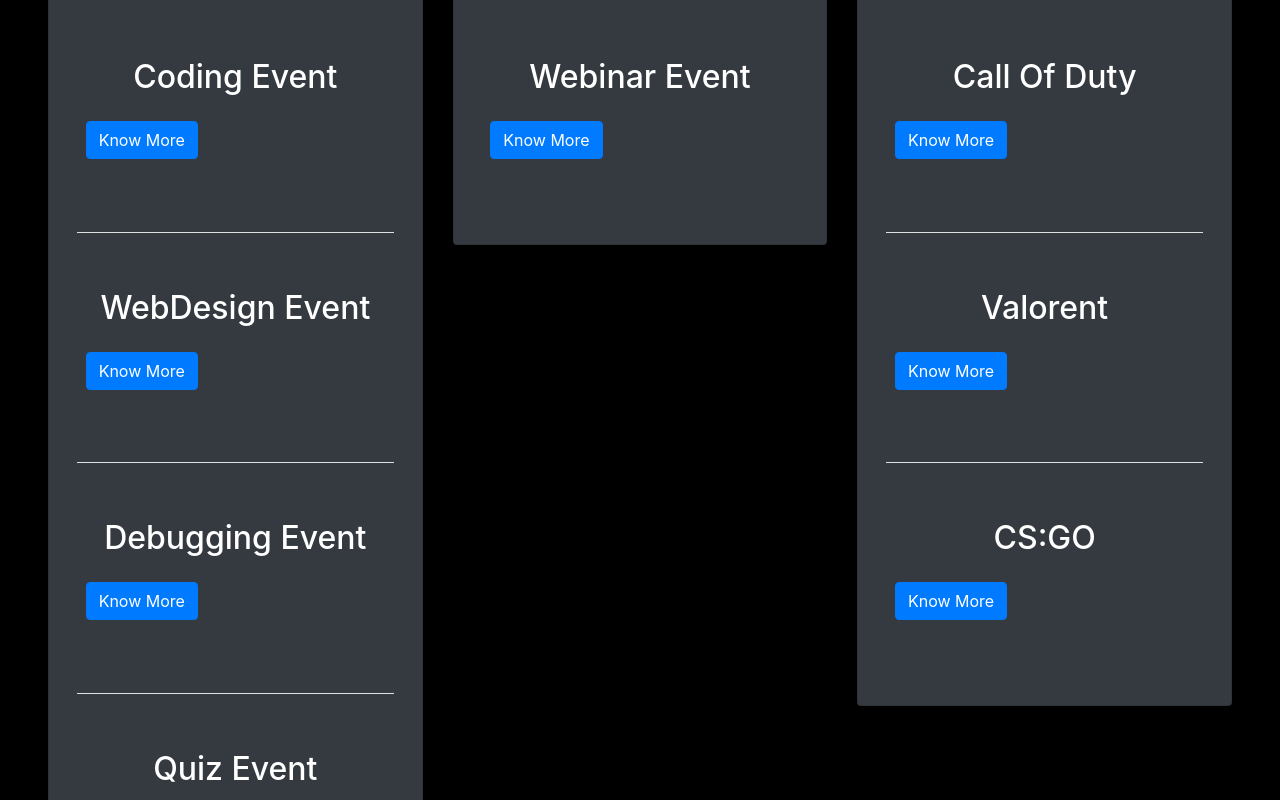
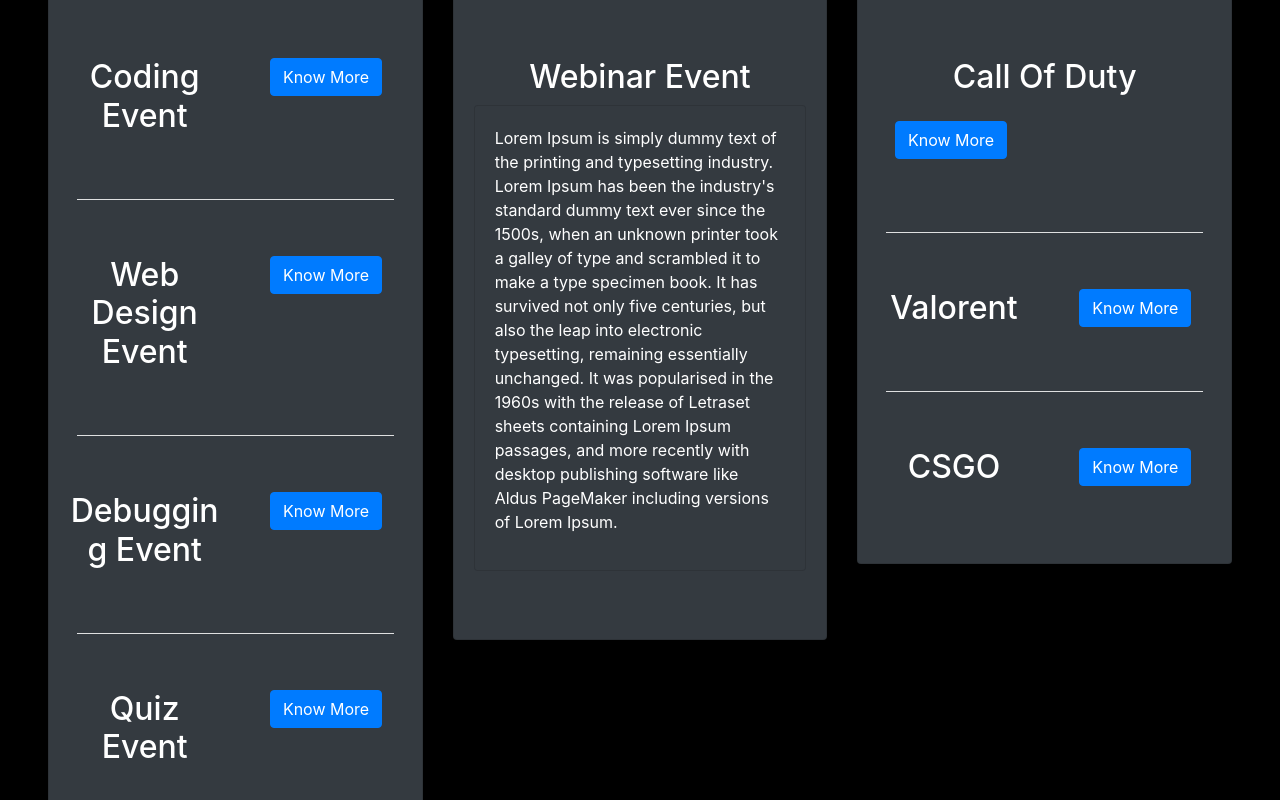
Before and after one commit to Mihir06121/TechNova, a React (Create React App) app: page / in a window 1280 px wide. Shown: the part 1880-2680 px from the top of the page. Built offline with nearby package versions, Linux system fonts and the light colour scheme.

Commit message:
EventUI changes

```diff
--- a/src/App.jsx
+++ b/src/App.jsx
@@ -7,14 +7,15 @@
 import Team from './components/Team';
 import Contact from './components/Contact';
 import AOS from'aos';
-import RulesCod from './components/Rules/Cod'
+import RulesCod from './components/Rules/Cod';
+import RulesCoding from './components/Rules/Coding'
 import { BrowserRouter as Router, Switch, Route } from 'react-router-dom';
 
 
  const App = () => {
 
-  let suggestion = "This site is still under development, stay tunned"
-  alert(suggestion)
+  // let suggestion = "This site is still under development, stay tunned"
+  // alert(suggestion)
 
     AOS.init({
       duration:'1200',
@@ -25,6 +26,9 @@
       <div>
         <Router>
           <Switch>
+            <Route path="/rulescoding">
+              <RulesCoding />
+            </Route>
             <Route path="/rulescod">
               <RulesCod />
             </Route>
--- a/src/components/Events/CallOfDuty.jsx
+++ b/src/components/Events/CallOfDuty.jsx
@@ -31,7 +31,7 @@
                         </p>
                         </CardBody>
                     </Card>
-                    <Link className="btn btn-primary" to="rulescod">Know More</Link>
+                    <Link className="btn btn-primary" to="/rulescod/" target="_blanck">Know More</Link>
                         <Button color="outline-primary" onClick={toggle} style={{ margin: '5%' }}>Close</Button>
             </Collapse>
         </div>
--- a/src/components/Events/Coding.jsx
+++ b/src/components/Events/Coding.jsx
@@ -1,6 +1,6 @@
 import React, { useState} from 'react'
-
-import { Collapse, Button, CardBody, Card, Table } from 'reactstrap';
+import { Link } from 'react-router-dom'
+import { Collapse, Button, CardBody, Card, Row, Col } from 'reactstrap';
 
 const Technical = () => {
 
@@ -10,12 +10,16 @@
     return(
 
         <div className="pt-5 pb-5" data-aos="fade-up" data-aos-delay="600" >
+            <Row>
+                <Col md="6">
                     <h2 align="center">
                         Coding Event
                     </h2>
-            <div>
-            </div>
-            <Button color="primary" onClick={toggle} style={{ margin: '5%' }}>Know More</Button>
+                </Col>
+                <Col align="center" md="6">
+                    <Button color="primary" onClick={toggle}>Know More</Button>
+                </Col>
+            </Row>
                 <Collapse isOpen={isOpen} align="center">
                     <Card className="bg-dark">
                         <CardBody style={{textAlign:"left"}}>
@@ -29,6 +33,7 @@
                             </p>
                         </CardBody>
                     </Card>
+                    <Link className="btn btn-primary" to="/rulescoding" target="_blanck">Know More</Link>
                         <Button color="outline-primary" onClick={toggle} style={{ margin: '5%' }}>Close</Button>
             </Collapse>
         </div>
--- a/src/components/Events/Csgo.jsx
+++ b/src/components/Events/Csgo.jsx
@@ -1,6 +1,6 @@
 import React, { useState} from 'react'
 
-import { Collapse, Button, CardBody, Card, Table } from 'reactstrap';
+import { Collapse, Button, CardBody, Card, Row, Col } from 'reactstrap';
 
 const Csgo = () => {
 
@@ -10,12 +10,16 @@
     return(
 
         <div className="pt-5 pb-5" data-aos="fade-up" data-aos-delay="600" >
-            <h2 align="center">
-                CS:GO
-            </h2>
-            <div>
-            </div>
-            <Button color="primary" onClick={toggle} style={{ margin: '5%' }}>Know More</Button>
+        <Row>
+            <Col md="6">
+                <h2 align="center">
+                    CSGO
+                </h2>
+            </Col>
+            <Col align="center" md="6">
+                <Button color="primary" onClick={toggle}>Know More</Button>
+            </Col>
+        </Row>
                 <Collapse isOpen={isOpen} align="center">
                     <Card className="bg-dark">
                         <CardBody style={{textAlign:"left"}}>
--- a/src/components/Events/Debugging.jsx
+++ b/src/components/Events/Debugging.jsx
@@ -1,6 +1,6 @@
 import React, { useState} from 'react'
 
-import { Collapse, Button, CardBody, Card } from 'reactstrap';
+import { Collapse, Button, CardBody, Card, Row, Col } from 'reactstrap';
 
 const Debugging = () => {
 
@@ -10,12 +10,16 @@
     return(
 
         <div className="pt-5 pb-5" data-aos="fade-up" data-aos-delay="600" >
-            <h2 align="center">
-                Debugging Event
-            </h2>
-            <div>
-            </div>
-            <Button color="primary" onClick={toggle} style={{ margin: '5%' }}>Know More</Button>
+        <Row>
+            <Col md="6">
+                <h2 align="center">
+                    Debugging Event
+                </h2>
+            </Col>
+            <Col align="center" md="6">
+                <Button color="primary" onClick={toggle}>Know More</Button>
+            </Col>
+        </Row>
                 <Collapse isOpen={isOpen} align="center">
                     <Card className="bg-dark">
                         <CardBody style={{textAlign:"left"}}>
--- a/src/components/Events/Quiz.jsx
+++ b/src/components/Events/Quiz.jsx
@@ -1,6 +1,6 @@
 import React, { useState} from 'react'
 
-import { Collapse, Button, CardBody, Card, Table } from 'reactstrap';
+import { Collapse, Button, CardBody, Card, Row, Col } from 'reactstrap';
 
 const Quiz = () => {
 
@@ -10,12 +10,16 @@
     return(
 
         <div className="pt-5 pb-5" data-aos="fade-up" data-aos-delay="600" >
-            <h2 align="center">
-                Quiz Event
-            </h2>
-            <div>
-            </div>
-            <Button color="primary" onClick={toggle} style={{ margin: '5%' }}>Know More</Button>
+        <Row>
+            <Col md="6">
+                <h2 align="center">
+                    Quiz Event
+                </h2>
+            </Col>
+            <Col align="center" md="6">
+                <Button color="primary" onClick={toggle}>Know More</Button>
+            </Col>
+        </Row>
                 <Collapse isOpen={isOpen} align="center">
                     <Card className="bg-dark">
                         <CardBody style={{textAlign:"left"}}>
--- a/src/components/Events/Valorent.jsx
+++ b/src/components/Events/Valorent.jsx
@@ -1,6 +1,6 @@
 import React, { useState} from 'react'
 
-import { Collapse, Button, CardBody, Card, Table } from 'reactstrap';
+import { Collapse, Button, CardBody, Card, Row, Col } from 'reactstrap';
 
 const Valorent = () => {
 
@@ -10,12 +10,16 @@
     return(
 
         <div className="pt-5 pb-5" data-aos="fade-up" data-aos-delay="600" >
-            <h2 align="center">
-                Valorent
-            </h2>
-            <div>
-            </div>
-            <Button color="primary" onClick={toggle} style={{ margin: '5%' }}>Know More</Button>
+        <Row>
+            <Col md="6">
+                <h2 align="center">
+                    Valorent
+                </h2>
+            </Col>
+            <Col align="center" md="6">
+                <Button color="primary" onClick={toggle}>Know More</Button>
+            </Col>
+        </Row>
                 <Collapse isOpen={isOpen} align="center">
                     <Card className="bg-dark">
                         <CardBody style={{textAlign:"left"}}>
--- a/src/components/Events/WebDesign.jsx
+++ b/src/components/Events/WebDesign.jsx
@@ -1,6 +1,6 @@
 import React, { useState} from 'react'
 
-import { Collapse, Button, CardBody, Card, Table } from 'reactstrap';
+import { Collapse, Button, CardBody, Card, Row, Col } from 'reactstrap';
 
 const WebDesign = () => {
 
@@ -10,12 +10,16 @@
     return(
 
         <div className="pt-5 pb-5" data-aos="fade-up" data-aos-delay="600" >
-            <h2 align="center">
-                WebDesign Event
-            </h2>
-            <div>
-            </div>
-            <Button color="primary" onClick={toggle} style={{ margin: '5%' }}>Know More</Button>
+        <Row>
+            <Col md="6">
+                <h2 align="center">
+                    Web Design Event
+                </h2>
+            </Col>
+            <Col align="center" md="6">
+                <Button color="primary" onClick={toggle}>Know More</Button>
+            </Col>
+        </Row>
                 <Collapse isOpen={isOpen} align="center">
                     <Card className="bg-dark">
                         <CardBody style={{textAlign:"left"}}>
--- a/src/components/Events/Webinar.jsx
+++ b/src/components/Events/Webinar.jsx
@@ -1,11 +1,8 @@
-import React, { useState} from 'react'
+import React from 'react'
 
-import { Collapse, Button, CardBody, Card, Table } from 'reactstrap';
+import {  Button, CardBody, Card } from 'reactstrap';
 
 const Webinar = () => {
-
-    const [isOpen, setIsOpen] = useState(false);
-    const toggle = () => setIsOpen(!isOpen);
 
     return(
 
@@ -13,10 +10,6 @@
             <h2 align="center">
                 Webinar Event
             </h2>
-            <div>
-            </div>
-            <Button color="primary" onClick={toggle} style={{ margin: '5%' }}>Know More</Button>
-                <Collapse isOpen={isOpen} align="center">
                     <Card className="bg-dark">
                         <CardBody style={{textAlign:"left"}}>
             <p>Lorem Ipsum is simply dummy text of the printing and typesetting industry.
@@ -29,8 +22,6 @@
                 </p>
                         </CardBody>
                     </Card>
-                        <Button color="outline-primary" onClick={toggle} style={{ margin: '5%' }}>Close</Button>
-            </Collapse>
         </div>
     )
 }
--- a/src/components/Rules/Cod.jsx
+++ b/src/components/Rules/Cod.jsx
@@ -1,9 +1,17 @@
-import React from 'react'
-import { Button, UncontrolledCollapse, Card, CardBody } from 'reactstrap'
+import React, {useState} from 'react'
+import { Button, Collapse,  CardBody } from 'reactstrap'
 
 const RuleCod = () => {
+    window.onbeforeunload = function () {
+        window.scrollTo(0, 0);
+    }
+
+
+    const [isOpen, setIsOpen] = useState(false);
+    const toggle = () => setIsOpen(!isOpen);
+
  return(
-     <div className="pt-5 pb-5">
+     <div id="codhead" className="pt-5 pb-5">
          <div align="center" className="pt-5">
              <h1>Call Of Duty</h1>
          </div>
@@ -113,6 +121,8 @@
                     Multiplayer
                 </h3>
                 <div className="p-5">
+                    <ul>
+
                         <li>
                         SEARCH AND DESTROY<br/>
 
@@ -136,21 +146,20 @@
                             first team to reach 150 points wins the match
                             Time limit : 300 secs
                         </li>
+                    </ul>
                 </div>
             </div>
         </div>
         <div align="center" className="conatiner-fluid">
-            <Button color="primary" id="toggler" style={{ marginBottom: '1rem' }}>
-            Toggle
+            <Button color="primary" onClick={toggle} id="toggle" style={{ marginBottom: '1rem' }}>
+            Register
             </Button>
-            <UncontrolledCollapse toggler="#toggler">
-            <Card className="bg-dark">
+            <Collapse isOpen={isOpen} className="bg-dark">
                 <CardBody className="bg-dark mx-auto">
                 <iframe className="" src="https://docs.google.com/forms/d/e/1FAIpQLSeRQeJEh9q8T-tOTWELNlUSYp2GiYy-7PZSsmjad8gz6GwgTQ/viewform?embedded=true"
-                width="340" height="1122" frameborder="0" marginheight="0" marginwidth="0">Loading…</iframe>
+                width="340" height="500" frameBorder="0" marginHeight="0" marginWidth="0">Loading…</iframe>
                 </CardBody>
-            </Card>
-            </UncontrolledCollapse>
+            </Collapse>
         </div>
      </div>
  )
--- /dev/null
+++ b/src/components/Rules/Coding.jsx
@@ -0,0 +1,70 @@
+import React, {useState} from 'react'
+import { Button, Card, CardBody, Collapse } from 'reactstrap'
+
+const RuleCod = () => {
+    window.onbeforeunload = function () {
+        window.scrollTo(0, 0);
+    }
+
+    const [isOpen, setIsOpen] = useState(false);
+    const toggle = () => setIsOpen(!isOpen);
+
+ return(
+     <div className="pt-5 pb-3">
+         <div align="center" className="pt-5">
+             <h1>Coding</h1>
+         </div>
+        <div className="pt-3 pb-5">
+            <div className="p-5">
+                <div align="center" className="p-3">
+                    <h2>Registration Dates</h2>
+                    <h2>Date - to - Date</h2>
+                    <h3>Late registration will not be entertained</h3>
+                </div>
+            <h2 align="center" className="pb-3">General Rules</h2>
+                <p>
+                    <ul>
+                        <li>
+                            By Participating in our events, all participants already agree that they vow to respect the fellow participants and team behind this events.
+                        </li>
+                        <li>
+                            Use of USB drives is strictly prohibited
+                        </li>
+                        <li>
+                            Upload your file in .zip format, uploading files separately will not be counted.
+                        </li>
+                        <li>
+                            Website must be responsive and should run in any browser.
+                        </li>
+                        <li>
+                            Paricipants will be disqualified for using or adding offensive contents in webpages or whatsapp group.
+                        </li>
+                        <li>
+                            Links for submitting your site will be povided in Google Meet
+                        </li>
+                        <li>
+                            The website you created should include your name and registered mail-d at the end. If mail-id dosen't match your registered mail-id you may get disqualified.
+                        </li>
+                        <li>
+                            Do not leave the whatsapp group until the result is declared or you may loose the winning award.
+                        </li>
+                    </ul>
+                </p>
+            </div>
+        </div>
+        <div align="center" className="conatiner-fluid">
+            <Button color="primary" onClick={toggle} id="toggle" style={{ marginBottom: '1rem' }}>
+            Register
+            </Button>
+            <Collapse isOpen={isOpen} className="bg-dark">
+                <CardBody className="bg-dark mx-auto">
+                <iframe className="" src="https://docs.google.com/forms/d/e/1FAIpQLSeRQeJEh9q8T-tOTWELNlUSYp2GiYy-7PZSsmjad8gz6GwgTQ/viewform?embedded=true"
+                width="340" height="500" frameBorder="0" marginHeight="0" marginWidth="0">Loading…</iframe>
+                </CardBody>
+            </Collapse>
+        </div>
+     </div>
+ )
+}
+
+export default RuleCod
```
Lines whose indentation alone changed are shown as unchanged.
